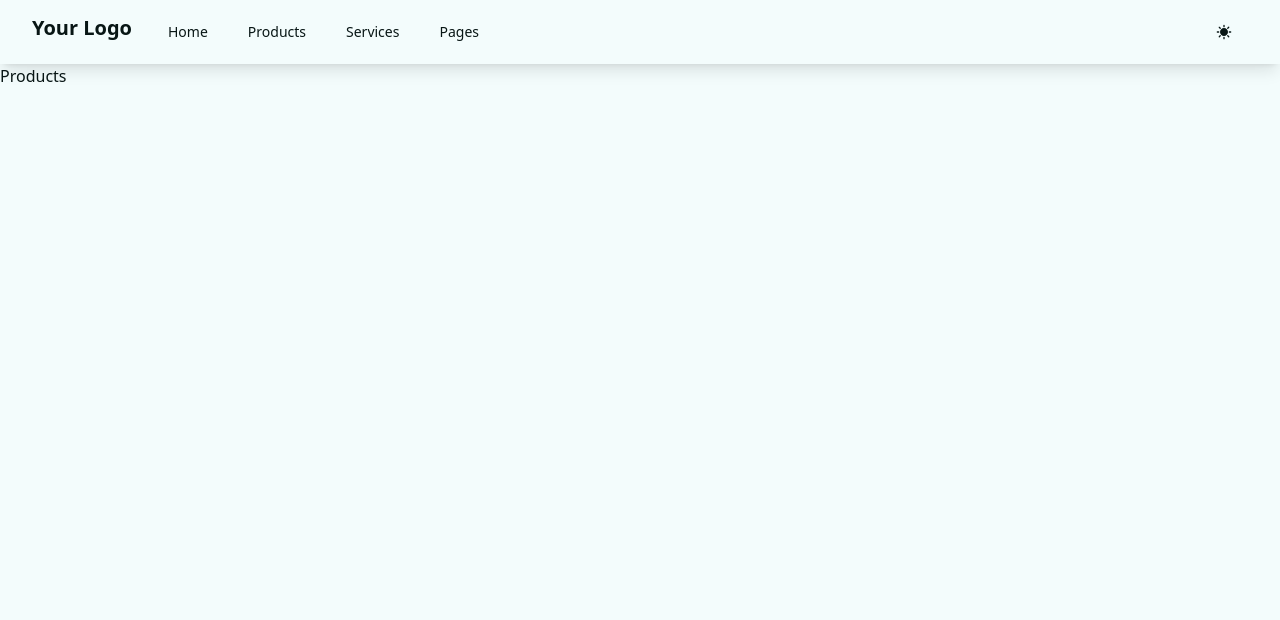
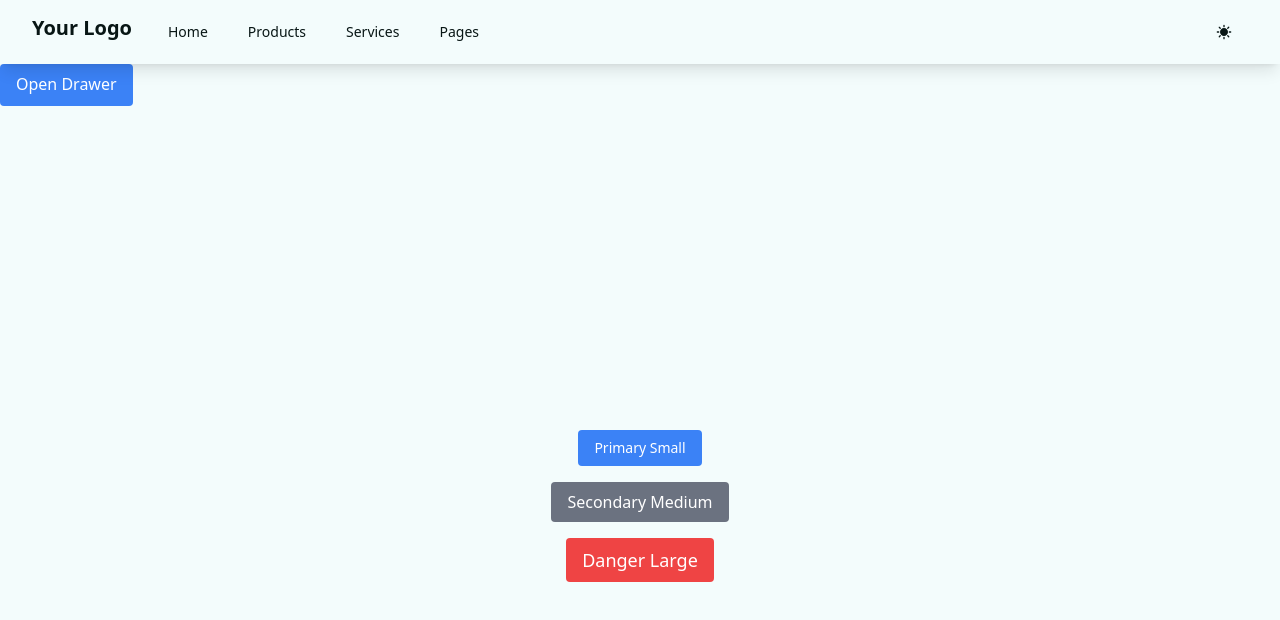
Before and after one commit to zandreibogdan/bzz-bzz, a Next.js app: page /products in a window 1280 px wide. Shown: the top 620 px of the page. Built offline with nearby package versions, Linux system fonts and the light colour scheme.

Commit message:
custom button for future purposes

```diff
--- a/app/products/page.tsx
+++ b/app/products/page.tsx
@@ -1,5 +1,57 @@
-import React from "react";
+"use client";
+
+import BeeButton from "@/components/bee-button/BeeButton";
+import Drawer from "@/components/drawer/Drawer";
+import React, { useState } from "react";
 
 export default function Products() {
-  return <div>Products</div>;
+  const [isDrawerOpen, setDrawerOpen] = useState(false);
+
+  const openDrawer = () => setDrawerOpen(true);
+  const closeDrawer = () => setDrawerOpen(false);
+
+  return (
+    <div>
+      <button
+        className="px-4 py-2 bg-blue-500 text-white rounded"
+        onClick={openDrawer}
+      >
+        Open Drawer
+      </button>
+      <Drawer isOpen={isDrawerOpen} onClose={closeDrawer}>
+        <p>This is the content inside the drawer!</p>
+        <button
+          className="px-4 py-2 mt-4 bg-red-500 text-white rounded"
+          onClick={closeDrawer}
+        >
+          Close Drawer
+        </button>
+      </Drawer>
+      <div className="flex flex-col items-center justify-center min-h-screen py-2">
+        <BeeButton
+          variant="primary"
+          size="small"
+          onClick={() => alert("Primary Small")}
+        >
+          Primary Small
+        </BeeButton>
+        <BeeButton
+          variant="secondary"
+          size="medium"
+          onClick={() => alert("Secondary Medium")}
+          className="mt-4"
+        >
+          Secondary Medium
+        </BeeButton>
+        <BeeButton
+          variant="danger"
+          size="large"
+          onClick={() => alert("Danger Large")}
+          className="mt-4"
+        >
+          Danger Large
+        </BeeButton>
+      </div>
+    </div>
+  );
 }
--- /dev/null
+++ b/components/bee-button/BeeButton.tsx
@@ -0,0 +1,47 @@
+// components/Button.tsx
+import React, { FC, ReactNode } from "react";
+import classNames from "classnames";
+
+interface BeeButtonProps {
+  children: ReactNode;
+  onClick?: () => void;
+  className?: string;
+  variant?: "primary" | "secondary" | "danger";
+  size?: "small" | "medium" | "large";
+}
+
+const BeeButton: FC<BeeButtonProps> = ({
+  children,
+  onClick = () => {},
+  className = "",
+  variant = "primary",
+  size = "medium",
+  ...props
+}) => {
+  const baseStyle = "px-4 py-2 rounded focus:outline-none";
+  const variantStyles = {
+    primary: "bg-blue-500 text-white hover:bg-blue-600",
+    secondary: "bg-gray-500 text-white hover:bg-gray-600",
+    danger: "bg-red-500 text-white hover:bg-red-600",
+  };
+  const sizeStyles = {
+    small: "text-sm",
+    medium: "text-base",
+    large: "text-lg",
+  };
+
+  const classes = classNames(
+    baseStyle,
+    variantStyles[variant],
+    sizeStyles[size],
+    className
+  );
+
+  return (
+    <button className={classes} onClick={onClick} {...props}>
+      {children}
+    </button>
+  );
+};
+
+export default BeeButton;
--- /dev/null
+++ b/components/drawer/Drawer.tsx
@@ -0,0 +1,26 @@
+"use client";
+
+import React, { useState } from "react";
+
+interface DrawerProps {
+  isOpen: boolean;
+  onClose: () => void;
+  children: React.ReactNode;
+}
+
+const Drawer: React.FC<DrawerProps> = ({ isOpen, onClose, children }) => {
+  if (!isOpen) return null;
+
+  return (
+    <div className="fixed inset-0 z-50 overflow-auto bg-black bg-opacity-25">
+      <div className="flex justify-end">
+        <div className="w-64 h-full bg-white p-4 overflow-y-auto">
+          {children}
+        </div>
+        <div className="flex-1" onClick={onClose}></div>
+      </div>
+    </div>
+  );
+};
+
+export default Drawer;
--- a/components/navbar/Navbar.tsx
+++ b/components/navbar/Navbar.tsx
@@ -19,6 +19,10 @@ const Navbar = () => {
 
   const toggleTheme = () => {
     setTheme(theme === "light" ? "dark" : "light");
+  };
+
+  const closeNavbar = () => {
+    setIsOpen(false);
   };
 
   useEffect(() => {
@@ -101,10 +105,20 @@ const Navbar = () => {
 
       <div className={`${isOpen ? "block" : "hidden"} sm:hidden`}>
         <div className="px-2 pt-2 pb-3 space-y-1">
-          <NavLink href="/" text="Home" mobile />
-          <NavLink href="/products" text="Products" mobile />
-          <NavLink href="/services" text="Services" mobile />
-          <NavLink href="/pages" text="Pages" mobile />
+          <NavLink href="/" text="Home" mobile onClick={closeNavbar} />
+          <NavLink
+            href="/products"
+            text="Products"
+            onClick={closeNavbar}
+            mobile
+          />
+          <NavLink
+            href="/services"
+            text="Services"
+            onClick={closeNavbar}
+            mobile
+          />
+          <NavLink href="/pages" text="Pages" onClick={closeNavbar} mobile />
         </div>
       </div>
     </nav>
--- a/components/navbar/Navlink.tsx
+++ b/components/navbar/Navlink.tsx
@@ -6,11 +6,12 @@ interface NavLinkProps {
   href: string;
   text: string;
   mobile?: boolean;
+  onClick?: () => void;
 }
 
-const NavLink: React.FC<NavLinkProps> = ({ href, text, mobile }) => {
+const NavLink: React.FC<NavLinkProps> = ({ href, text, mobile, onClick }) => {
   return (
-    <Link href={href}>
+    <Link href={href} onClick={onClick}>
       <div
         className={`${
           mobile ? "block" : "inline-block"
```
